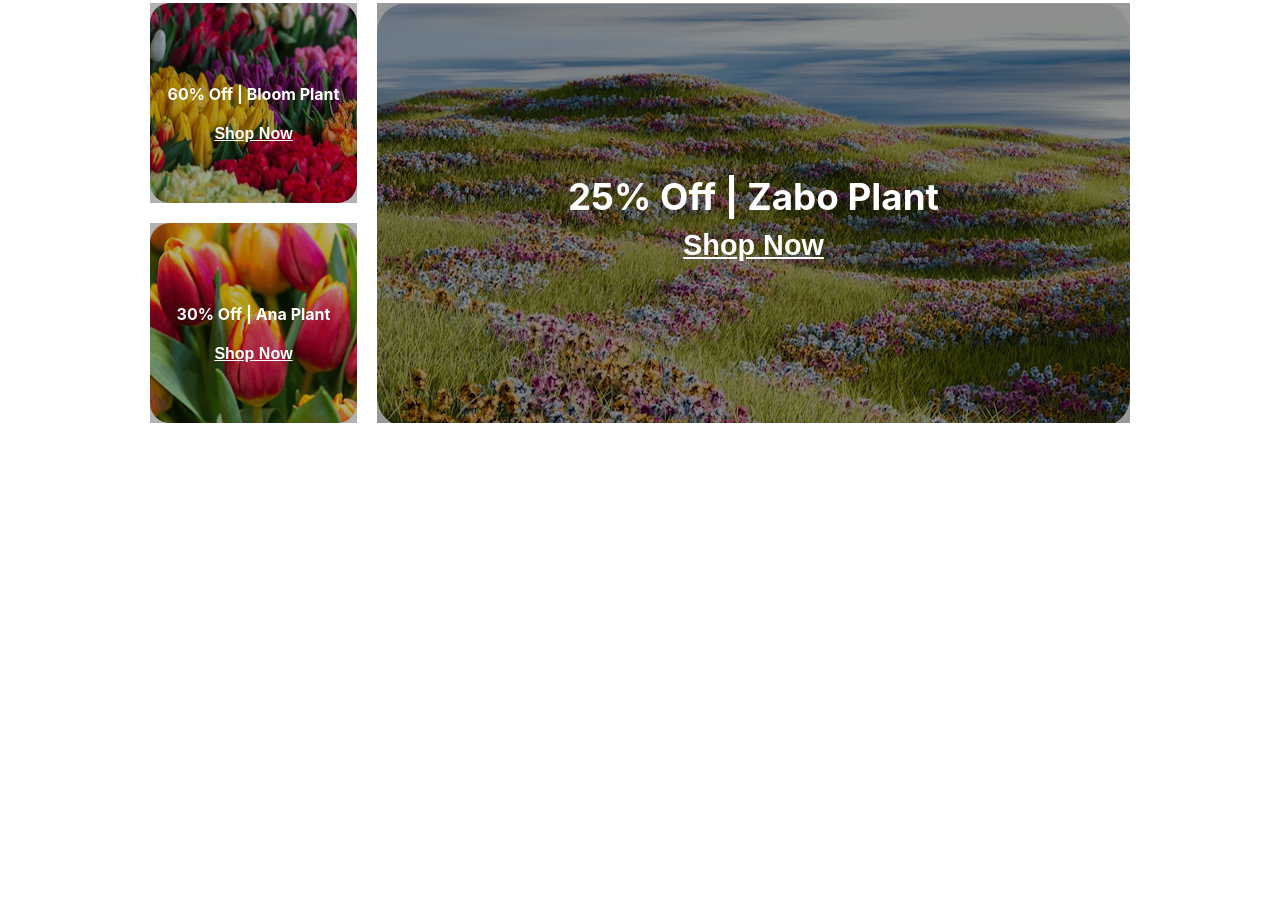
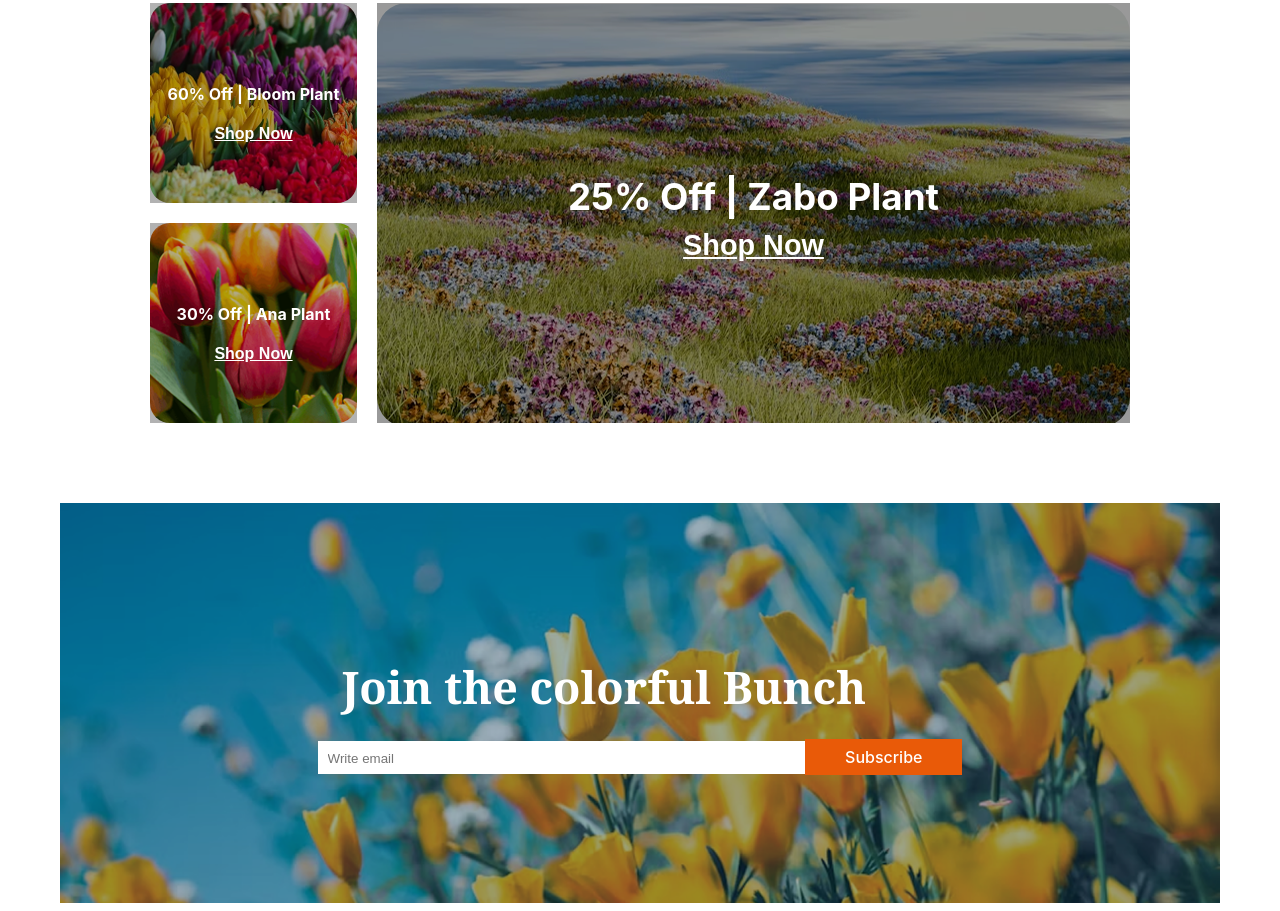
Before and after one commit to Rakibstack/PHweb-assignment-2, a plain HTML site: page index.html in a window 1280 px wide. Shown: the part 2600-3511 px from the top of the page. Before the commit the page ends 3031 px from the top, so only its background shows below. Drawn offline with Linux system fonts and the light colour scheme.

Commit message:
added a join brunch section

```diff
--- a/index.html
+++ b/index.html
@@ -146,6 +146,16 @@
 
          </div>
 
+         <div class="join-bunch-section">
+            <div class="bunch-contant">
+                <h3 class="bunch-tital noto-serif-font">Join the colorful Bunch</h3>
+                <form class="form">
+                    <input type="email" placeholder="Write email">
+                    <buttonm class="subscribe-btn">Subscribe</buttonm>
+                </form>
+            </div>
+         </div>
+
 
     </main>
 
--- a/style.css
+++ b/style.css
@@ -318,6 +318,49 @@
 
 
 
+/* join section brunch  */
+
+.join-bunch-section{
+    max-width:1160px;
+    margin: 0px auto;
+    margin-top: 80px;
+    height:400px;
+    background-image: url(./assets/news-letter-bg.png);
+    background-size:cover;
+    background-repeat: no-repeat;
+    display: flex;
+    align-items: center;
+    justify-content: center;
+
+}
+
+.bunch-tital{
+    color: white;
+    font-weight: 700;
+    font-size: 2.8rem;
+    margin: 24px;
+}
+
+.form input[type=email]{
+    padding-right:300px;
+    padding-top: 10px;
+    padding-bottom: 8px;
+    padding-left: 10px;
+    margin-right: -4px;
+    border: none;
+    text-align: start;
+}
+
+.subscribe-btn{
+    background-color:#E95A08;
+    color: white;
+    padding: 8px 40px;
+    font-size: 1rem;
+    font-weight:500;
+
+}
+
+
 
 
 /* responsive layout section */
```
